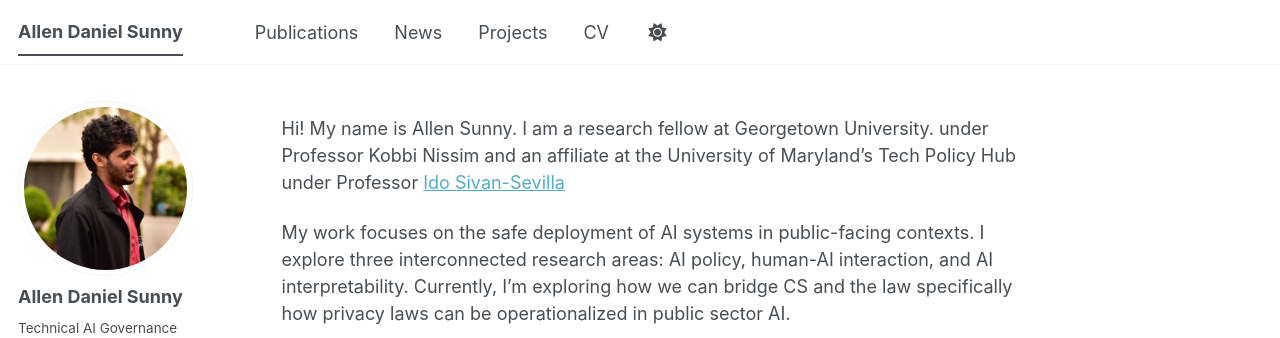
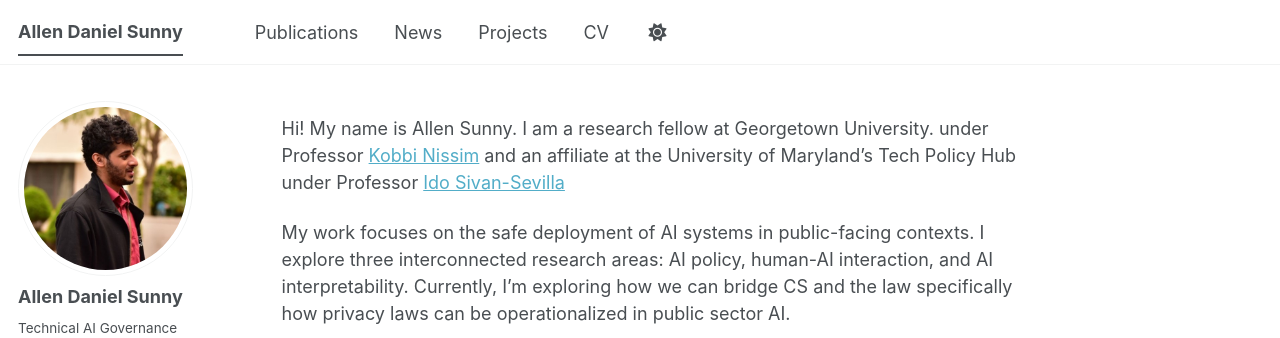
Before and after one commit to Allen-1242/Portfolio, a Jekyll site: the page built from _pages/about.md, in a window 1280 px wide. Shown: the top 338 px of the page. Built offline with Jekyll 4.4.1, drawn with Linux system fonts in a browser that asks for light colours; some web fonts are replaced; a script bundle is joined from its source files by our own code; library files that are not in the unit come from our copies.

```diff
--- a/_pages/about.md
+++ b/_pages/about.md
@@ -7,7 +7,7 @@ redirect_from:
   - /about.html
 ---
 
-Hi! My name is Allen Sunny. I am a research fellow at Georgetown University. under Professor Kobbi Nissim <a href="https://people.cs.georgetown.edu/~kobbi/"></a> and an affiliate at the University of Maryland's Tech Policy Hub under Professor <a href="https://idonibrasco.github.io/">Ido Sivan-Sevilla</a>
+Hi! My name is Allen Sunny. I am a research fellow at Georgetown University. under Professor  <a href="https://people.cs.georgetown.edu/~kobbi/">Kobbi Nissim</a> and an affiliate at the University of Maryland's Tech Policy Hub under Professor <a href="https://idonibrasco.github.io/">Ido Sivan-Sevilla</a>
 
 My work focuses on the safe deployment of AI systems in public-facing contexts. I explore three interconnected research areas: AI policy, human-AI interaction, and AI interpretability. Currently, I'm exploring how we can bridge CS and the law specifically how privacy laws can be operationalized in public sector AI.
 
```
